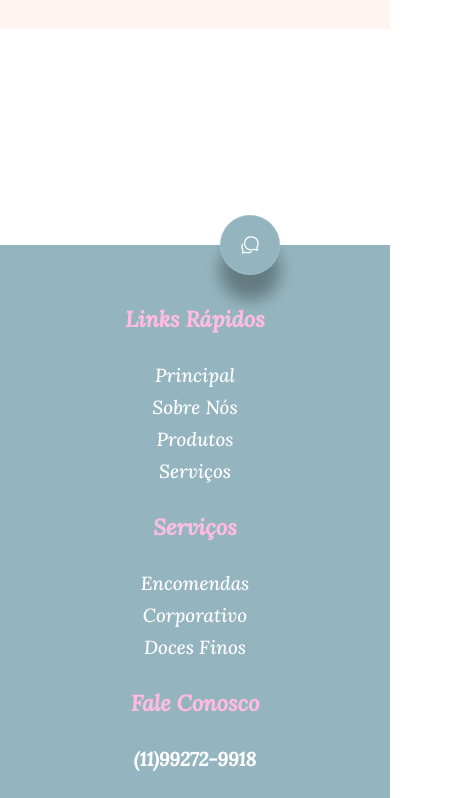
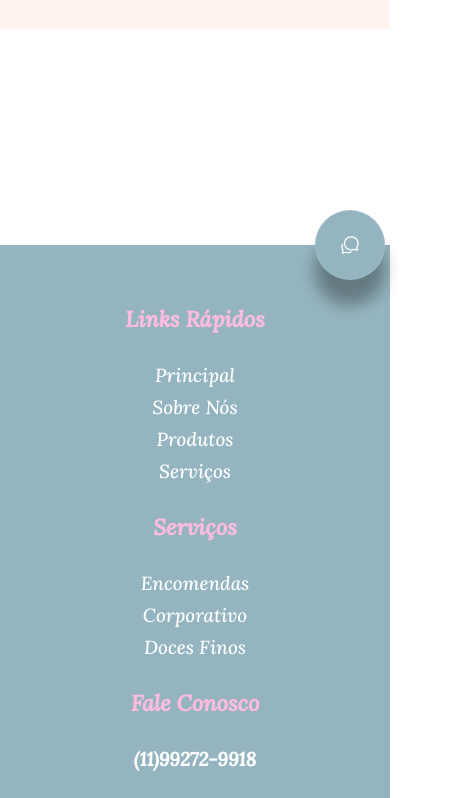
Before and after one commit to isambz/Casa_Cheri, a plain HTML site: page index.html in a window 390 px wide. Shown: the part 4060-4858 px from the top of the page, 460 px wide, since content can reach past the window. Drawn offline with nearby package versions, Linux system fonts and the light colour scheme; a web font is replaced by a local one.

Commit message:
mudou quase td kkkk

```diff
--- a/css/style.css
+++ b/css/style.css
@@ -495,8 +495,8 @@ section{
 }
 .menu .toggle{
     position: relative;
-    width: 80px;
-    height: 80px;
+    width: 70px;
+    height: 70px;
     border: 1px solid rgba(255, 255, 255, 0.1);
     background-color: #94b4bf;
     border-radius: 50px;
@@ -827,11 +827,12 @@ ul li a:hover{
         font-size: 11px;
     }
     .menu{
-        margin-left: 140px;
+        margin-left: 240px;
+
     }
-    .menu .toggle{
-        width: 60px;
-        height: 60px;
+    .menu li a{
+        width: 73px;
+        height: 73px;
     }
 
 
--- a/index.html
+++ b/index.html
@@ -344,12 +344,7 @@
     </section>
 
     <div class="menu">
-        <li style="--i:1;--clr:#E1306C">
-            <a href="https://www.instagram.com/casa_cheri/"><ion-icon name="logo-instagram"></ion-icon></a>
-        </li>
-        <li style="--i:2;--clr:#1877f2">
-            <a href="https://web.facebook.com/casacheri"><ion-icon name="logo-facebook"></ion-icon></a>
-        </li>
+
         <li style="--i:4;--clr:#25d366">
             <a href="https://api.whatsapp.com/send/?phone=5511992729918&text&type=phone_number&app_absent=0"><ion-icon name="logo-whatsapp"></ion-icon></a>
         </li>
```
